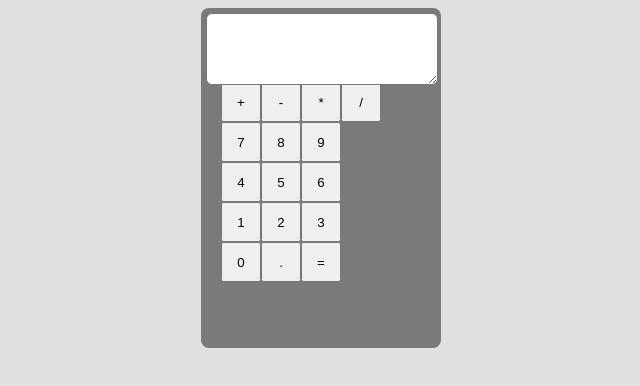
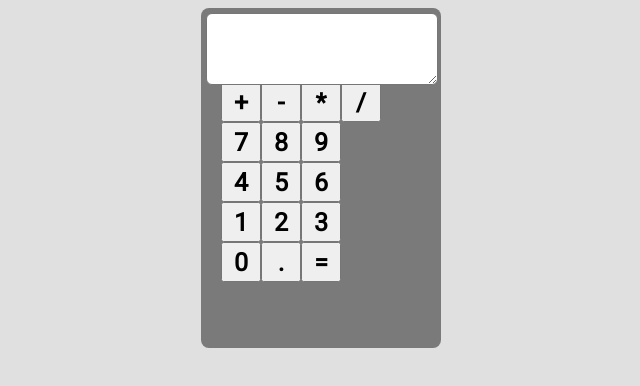
Before and after one commit to Abdelmuttalib/ReactJS-WebApps, a React (Create React App) app in the folder react-calculator/: page / in a window 1280 px wide. Shown: the top 386 px of the page, without its empty margins (123-763 px from the left). Built offline with nearby package versions, Linux system fonts and the light colour scheme.

Commit message:
handling clicked buttons to show values on textarea

```diff
--- a/react-calculator/src/Calculator.js
+++ b/react-calculator/src/Calculator.js
@@ -2,21 +2,27 @@ import React from 'react';
 import TextArea from './components/TextArea';
 import Operators from './components/Operators';
 import Numbers from './components/Numbers';
-import Other from './components/Other';
 import { useState } from 'react';
 
 const Calculator = () => {
     const [areaValue, setAreaValue] = useState('');
     const onAreaChange = (e) => {
         setAreaValue(e);
+        console.log(e);
     }
-    const calculate = (kk) => {
+    const calculate = (elementClicked) => {
         console.log("Calculate");
-        console.log("Value: ", kk.target.innerHTML);
+        console.log("Value: ", elementClicked.target.innerText);
+        const valueClicked = elementClicked.target.innerText;
+        const currentShownValue = areaValue;
+        const latestValue = currentShownValue.concat(valueClicked);
+        console.log("areaC: ", currentShownValue);
+        console.log("Latest: ", latestValue);
+        setAreaValue(latestValue);
     }
     return (
         <div className='calculator'>
-            <TextArea onChange={e => {
+            <TextArea toShow={areaValue} onChange={e => {
                 onAreaChange(e);
             }}/>
             <Operators onClick={(value) => {
@@ -27,10 +33,6 @@ const Calculator = () => {
                 console.log("FOW")
                 calculate(value);
             }}/>
-            <Other onClick={(value) => {
-                console.log("OTHER: ");
-                calculate(value);
-            }}/>
         </div>
     );
 }
--- a/react-calculator/src/components/Button.js
+++ b/react-calculator/src/components/Button.js
@@ -3,7 +3,9 @@ import PropTypes from 'prop-types';
 
 const Button = ({ value, onClick }) => {
     return (
-        <button className='button' onClick={(value) => onClick(value)}>
+        <button
+        className='button'
+        onClick={(value) => onClick(value)}>
             {value}
         </button>
     )
--- a/react-calculator/src/components/Numbers.js
+++ b/react-calculator/src/components/Numbers.js
@@ -2,17 +2,17 @@ import React from 'react'
 import Button from './Button';
 
 const Numbers = ({ onClick }) => {
+    const renderButton = () => {
+        const buttonValues = '7894561230.=';
+        var numbers = [];
+        for(const i of buttonValues){
+             numbers.push(<Button key={numbers.length} value={i} onClick={(value) => onClick(value)}/>);
+        }
+        return numbers;
+    }
     return (
         <div className='numbers'>
-            <Button value='7' onClick={(value) => onClick(value)}/>
-            <Button value='8' onClick={(value) => onClick(value)}/>
-            <Button value='9' onClick={(value) => onClick(value)}/>
-            <Button value='4' onClick={(value) => onClick(value)}/>
-            <Button value='5' onClick={(value) => onClick(value)}/>
-            <Button value='6' onClick={(value) => onClick(value)}/>
-            <Button value='1' onClick={(value) => onClick(value)}/>
-            <Button value='2' onClick={(value) => onClick(value)}/>
-            <Button value='3' onClick={(value) => onClick(value)}/>
+            {renderButton()}
         </div>
     )
 }
--- a/react-calculator/src/components/Operators.js
+++ b/react-calculator/src/components/Operators.js
@@ -1,12 +1,19 @@
 import React from 'react'
 import Button from './Button';
+
 const Operators = ({ onClick }) => {
+
+  const renderOperators = () => {
+  const operations = '+-*/';
+  const operators = []
+  for(var i of operations){
+    operators.push(<Button key={operators.length} value={i} onClick={(value) => onClick(value)}/>);
+  }
+  return operators;
+}
     return (
         <div className='operators'>
-          <Button value='+' onClick={(value) => onClick(value)} />
-          <Button value='-' onClick={(value) => onClick(value)} />
-          <Button value='*' onClick={(value) => onClick(value)} />
-          <Button value='/' onClick={(value) => onClick(value)} />
+          {renderOperators()}
         </div>
     )
 }
--- a/react-calculator/src/components/Other.js
+++ /dev/null
@@ -1,14 +0,0 @@
-import React from 'react'
-import Button from './Button';
-
-const Other = ({ onClick }) => {
-    return (
-        <div>
-            <Button value='0' onClick={(value) => onClick(value)}/>
-            <Button value='.' onClick={(value) => onClick(value)}/>
-            <Button value='=' onClick={(value) => onClick(value)} />
-        </div>
-    )
-}
-
-export default Other
--- a/react-calculator/src/components/TextArea.js
+++ b/react-calculator/src/components/TextArea.js
@@ -1,9 +1,9 @@
 import React from 'react';
-import { useState } from 'react';
 
-const TextArea = ({ onChange }) => {
+const TextArea = ({ onChange, toShow }) => {
     return (
         <textarea
+        value={toShow}
         className='textArea'
         onChange={e => {
             onChange(e.target.value);
--- a/react-calculator/src/index.css
+++ b/react-calculator/src/index.css
@@ -37,6 +37,9 @@ App{
 .button{
     width: 40px;
     height: 40px;
+    font-family: 'Roboto';
+    font-size: 25px;
+    font-weight: 600;
 }
 .numbers{
     display: grid;
```
